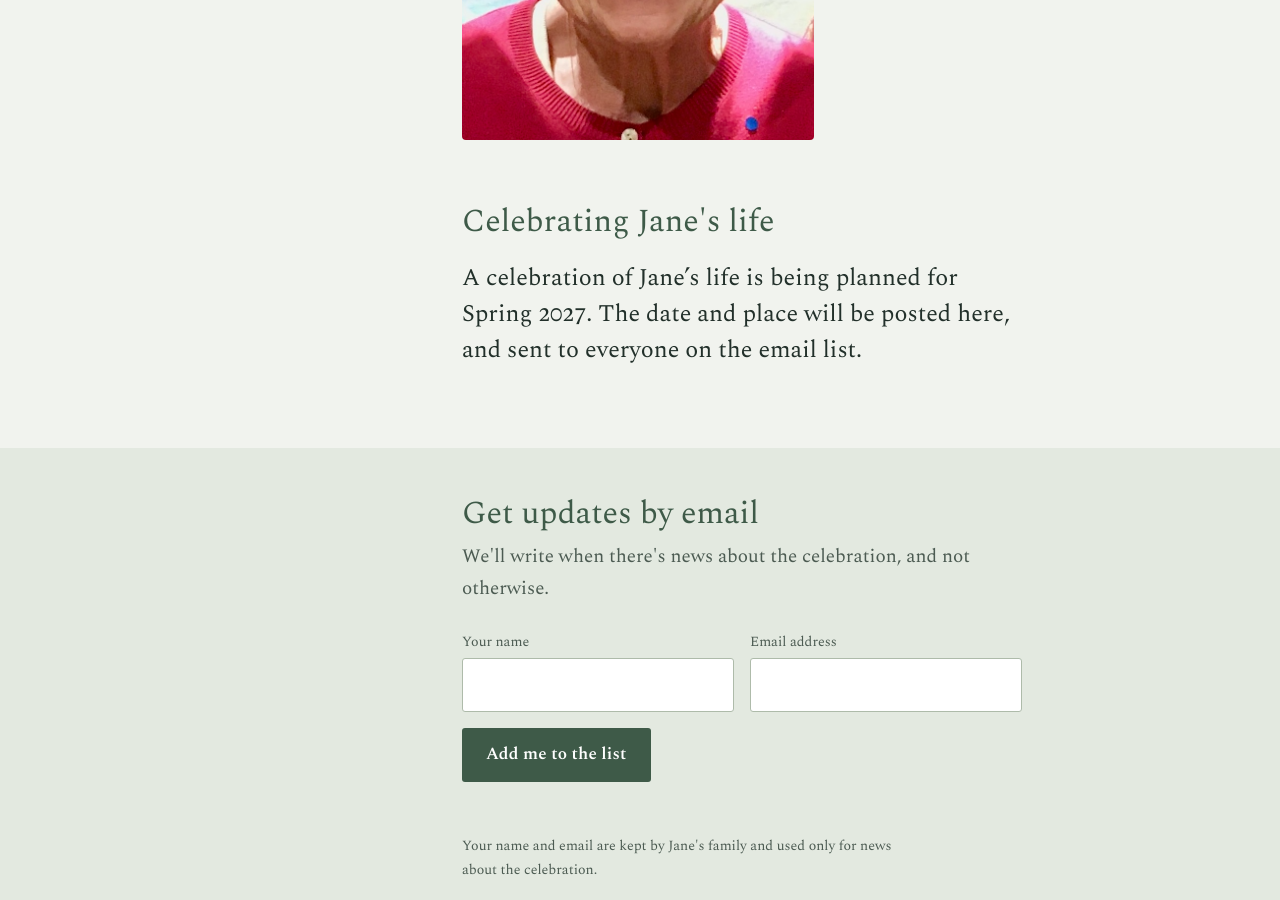
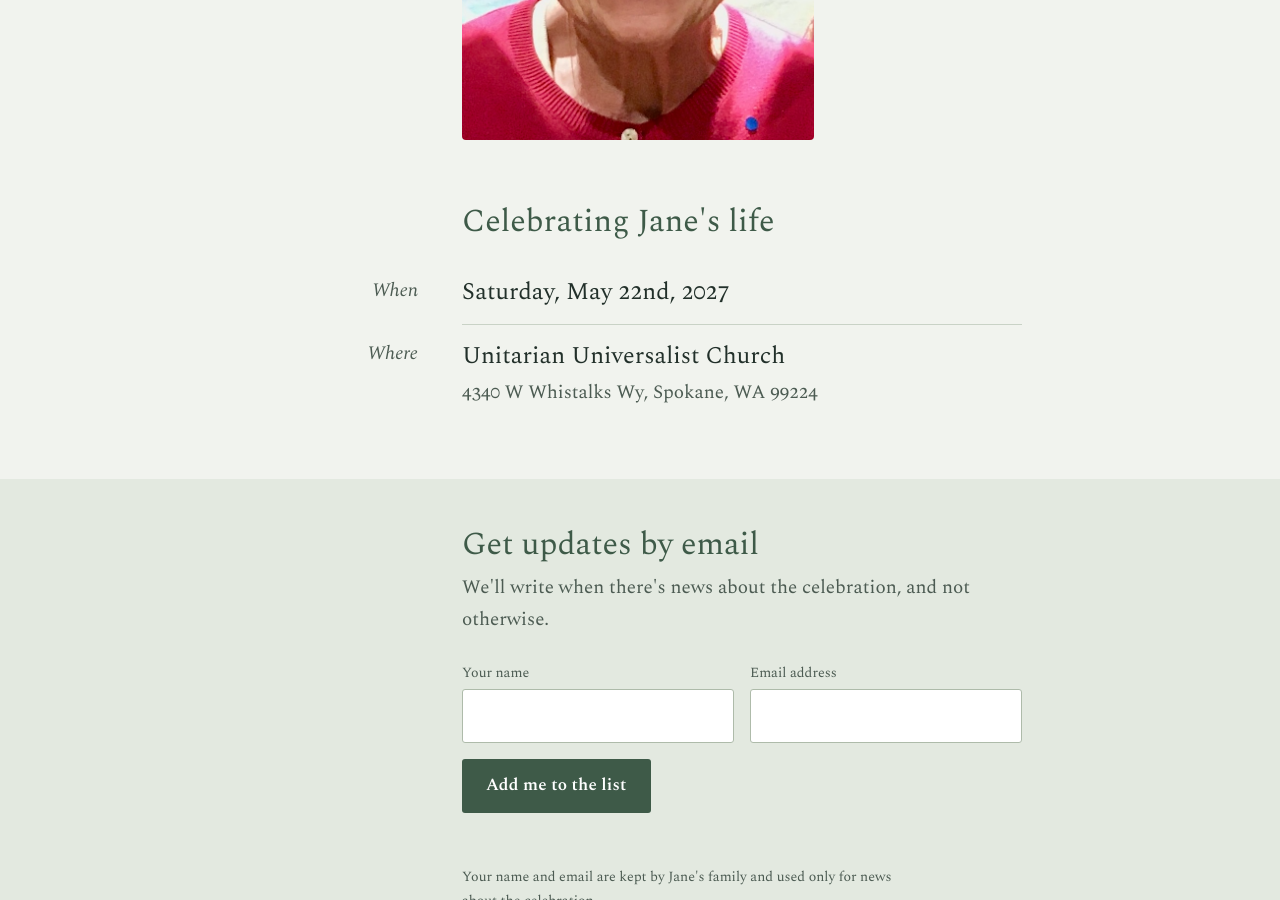
Before and after one commit to davidcameron11/celebrating-jane, a Jekyll site: the page built from index.html, in a window 1280 px wide and 900 px high, scrolled down 856 px. Built offline with Jekyll 4.4.1, drawn with Linux system fonts in a browser that asks for light colours.

Commit message:
service date

```diff
--- a/_config.yml
+++ b/_config.yml
@@ -20,11 +20,11 @@ jane:
 # --- The celebration -------------------------------------------------------
 # Leave date blank until it's set; the page will say details are coming.
 event:
-  summary: "A celebration of Jane’s life is being planned for Spring 2027."  # Shown until a date is set. Leave "" for the default wording.
-  date: ""                  # e.g. "Saturday, November 21, 2026"  (once set, replaces the summary with When/Where details)
+  summary: "Planning is underway. Please check back for details closer to the service. "  # Shown until a date is set. Leave "" for the default wording.
+  date: "Saturday, May 22nd, 2027"                  # e.g. "Saturday, November 21, 2026"  (once set, replaces the summary with When/Where details)
   time: ""                  # e.g. "2:00 – 5:00 pm"
-  place: ""                 # e.g. "Leach Botanical Garden"
-  address: ""               # e.g. "6704 SE 122nd Ave, Portland, OR"
+  place: "Unitarian Universalist Church"                 # e.g. "Leach Botanical Garden"
+  address: "4340 W Whistalks Wy, Spokane, WA 99224"               # e.g. "6704 SE 122nd Ave, Portland, OR"
   map_url: ""               # Optional link to Google/Apple Maps
   notes: ""                 # Optional: parking, dress, potluck, livestream link, etc. Markdown is fine.
 
```
